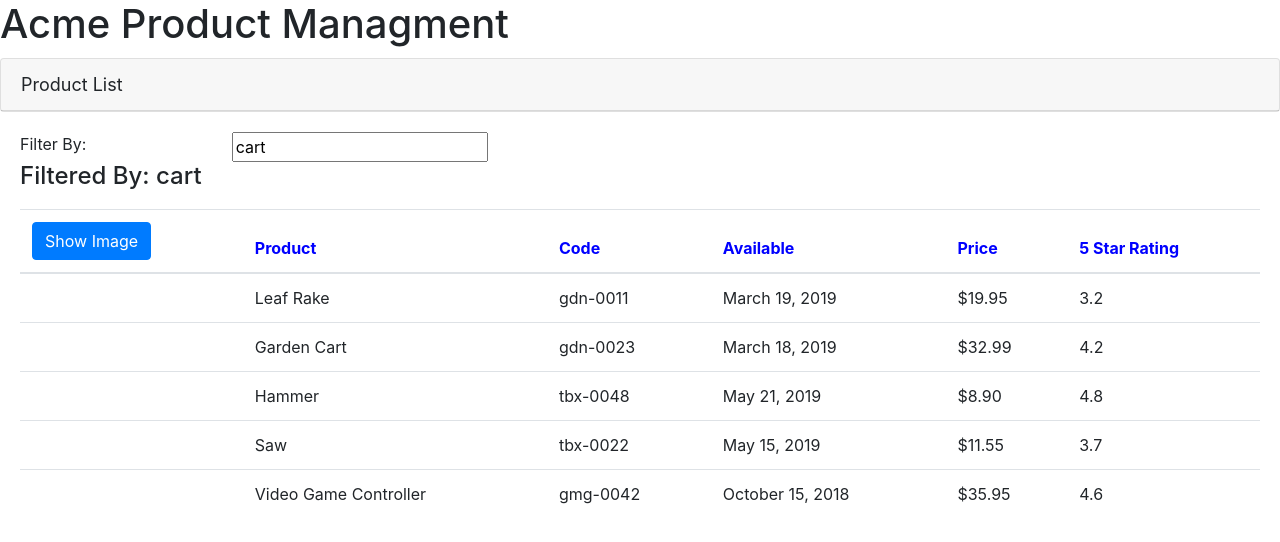
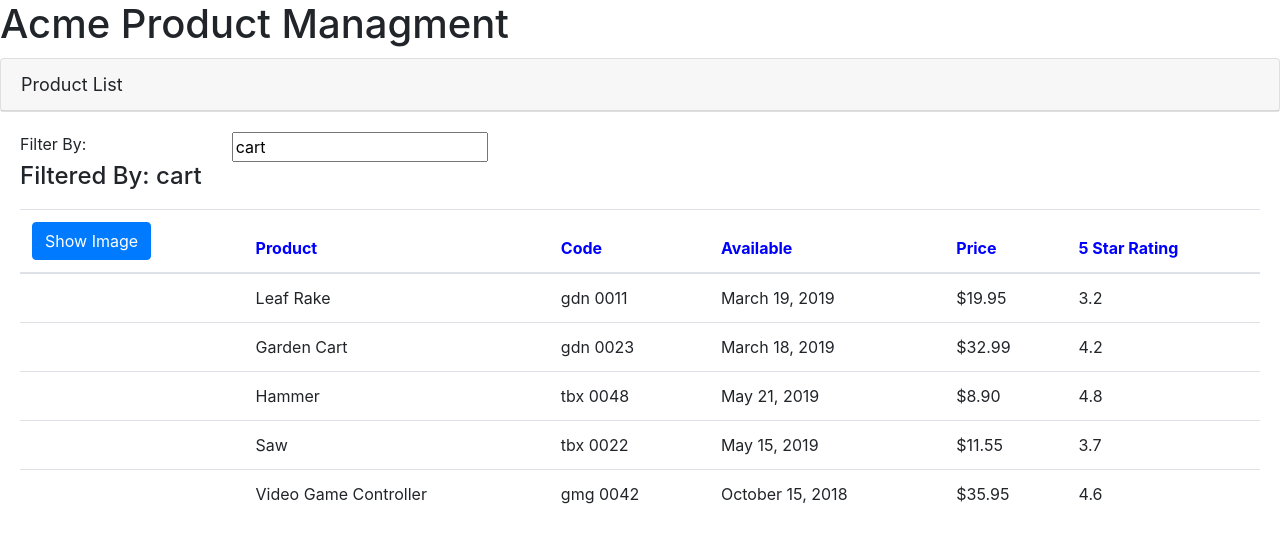
Before and after one commit to MohamedMagdyOmar/Angular-Getting-Started, an Angular app in the folder APM/: page / in a window 1280 px wide. Shown: the top 542 px of the page. Built offline with nearby package versions, Linux system fonts and the light colour scheme.

Commit message:
Building Custom Pipes

```diff
--- a/APM/src/app/app.module.ts
+++ b/APM/src/app/app.module.ts
@@ -3,11 +3,12 @@
 import { ProductListComponent } from './products/product-list.component';
 import { BrowserModule } from '@angular/platform-browser';
 import { FormsModule } from '@angular/forms';
+import { ConvertToSpacesPipe } from './shared/convert-to-space.pipe';
 
 
 @NgModule({
   imports: [BrowserModule, FormsModule],
-  declarations: [AppComponent, ProductListComponent],
+  declarations: [AppComponent, ProductListComponent, ConvertToSpacesPipe],
   bootstrap: [AppComponent]
 })
 
--- a/APM/src/app/products/product-list.component.html
+++ b/APM/src/app/products/product-list.component.html
@@ -45,7 +45,7 @@
                         *ngIf='showImage'/>
                     </td>
                     <td>{{product.productName}}</td>
-                    <td>{{product.productCode | lowercase}}</td>
+                    <td>{{product.productCode | lowercase | convertToSpaces:'-'}}</td>
                     <td>{{product.releaseDate}}</td>
                     <td>{{product.price | currency:'USD' : 'symbol': '1.2-2'}}</td>
                     <td>{{product.starRating}}</td>
--- /dev/null
+++ b/APM/src/app/shared/convert-to-space.pipe.ts
@@ -0,0 +1,10 @@
+import { Pipe, PipeTransform } from '@angular/core'
+
+@Pipe({
+    name: 'convertToSpaces'
+})
+export class ConvertToSpacesPipe implements PipeTransform{
+    transform(value: any, character: string) {
+        return value.replace(character, ' ');
+    }
+}
```
